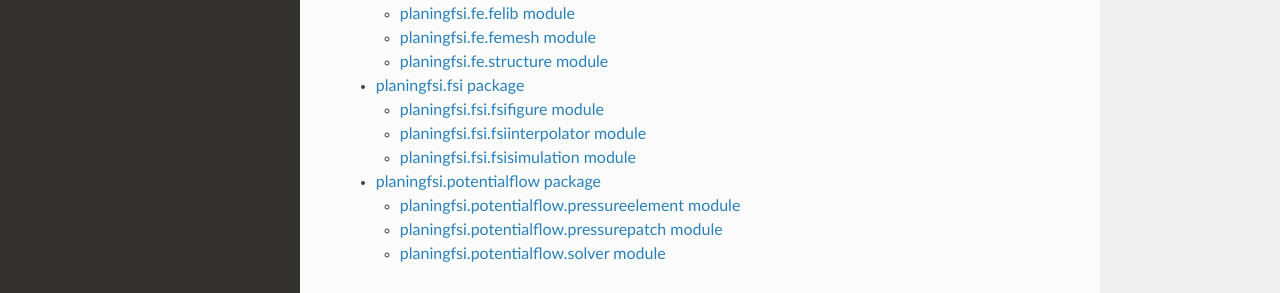
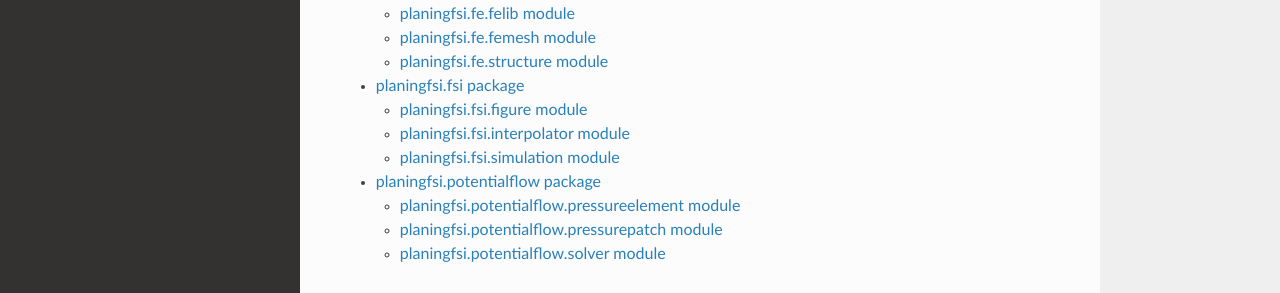
Before and after one commit to mattkram/planingfsi, a Sphinx documentation site: the page built from docs/source/api.rst, in a window 1280 px wide and 900 px high. Shown: the part 326-619 px from the top of the window. Built offline with Sphinx 7.4.7 and the Read the Docs theme 2.0.0, drawn with Linux system fonts in a browser that asks for light colours; some of the changed text lies outside the part shown.

Commit message:
Fix references for simulation docs

```diff
--- a/docs/source/api.rst
+++ b/docs/source/api.rst
@@ -71,20 +71,20 @@ planingfsi.fsi package
 
 .. automodule:: planingfsi.fsi
 
-planingfsi.fsi.fsifigure module
+planingfsi.fsi.figure module
 -------------------------------
 
-.. automodule:: planingfsi.fsi.fsifigure
+.. automodule:: planingfsi.fsi.figure
 
-planingfsi.fsi.fsiinterpolator module
+planingfsi.fsi.interpolator module
 -------------------------------------
 
-.. automodule:: planingfsi.fsi.fsiinterpolator
+.. automodule:: planingfsi.fsi.interpolator
 
-planingfsi.fsi.fsisimulation module
+planingfsi.fsi.simulation module
 -----------------------------------
 
-.. automodule:: planingfsi.fsi.fsisimulation
+.. automodule:: planingfsi.fsi.simulation
 
 planingfsi.potentialflow package
 ================================
```
